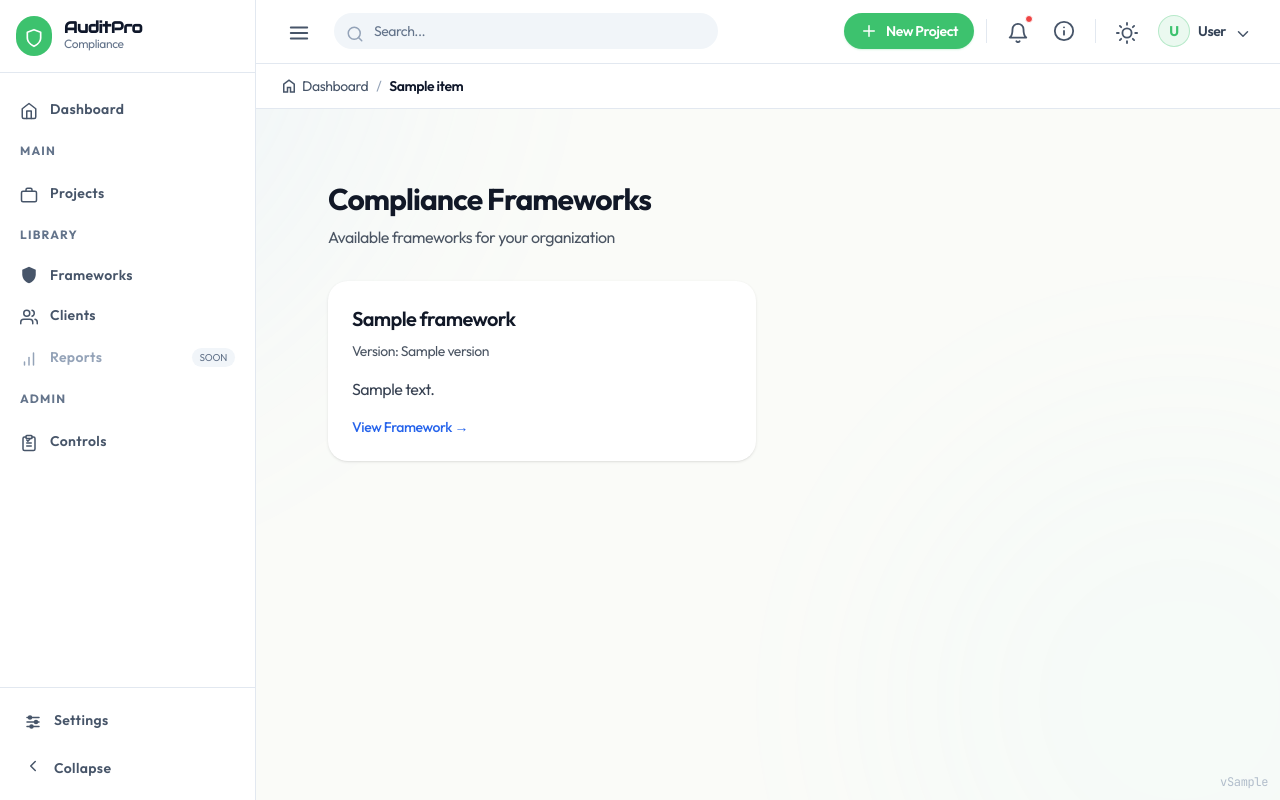
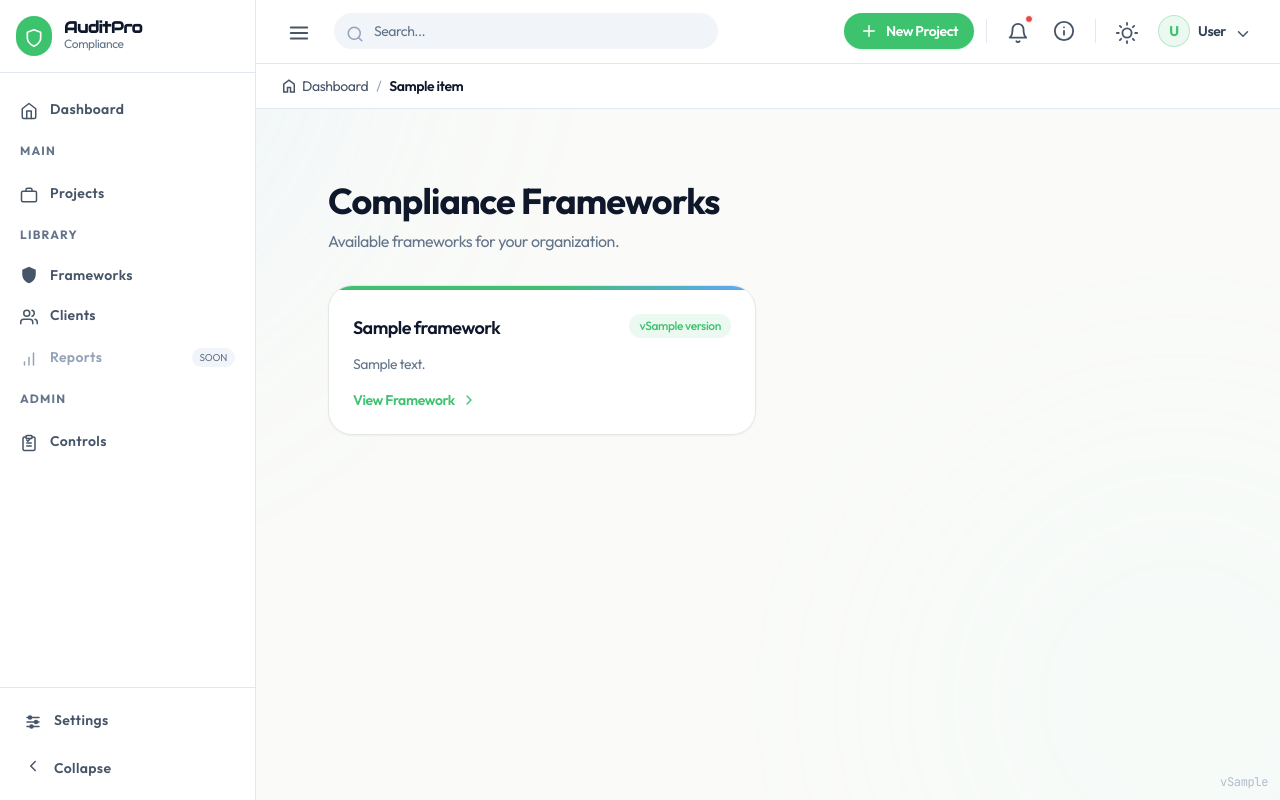
Before and after one commit to Chathuminda99/Themis-Revamp, a Python web app: template templates/frameworks/list.html in a window 1280 px wide. Run offline with Jinja, Linux system fonts and the light colour scheme; the template is opened without the code that fills it: most values are stand-ins (such as "Sample title", 1, 10 or a date in 2020); style sheets or scripts are compiled from the project's sources; some libraries are stand-ins or nearby versions.

Commit message:
feat: redesign frameworks list page to match design system
- Match layout/padding with projects and clients pages
- Add dark mode support (replace gray-* with slate-* + dark: variants)
- Add gradient top accent line per card (matches modal/project card style)
- Version badge as pill, animated chevron arrow on hover
- Use bg-card, border-border, text-primary tokens

Co-Authored-By: Claude Sonnet 4.6 <noreply@anthropic.com>

```diff
--- a/static/css/output.css
+++ b/static/css/output.css
@@ -2845,21 +2845,6 @@ body {
   color: hsl(var(--foreground));
 }
 
-.text-gray-600 {
-  --tw-text-opacity: 1;
-  color: rgb(75 85 99 / var(--tw-text-opacity, 1));
-}
-
-.text-gray-700 {
-  --tw-text-opacity: 1;
-  color: rgb(55 65 81 / var(--tw-text-opacity, 1));
-}
-
-.text-gray-900 {
-  --tw-text-opacity: 1;
-  color: rgb(17 24 39 / var(--tw-text-opacity, 1));
-}
-
 .text-green-500 {
   --tw-text-opacity: 1;
   color: rgb(34 197 94 / var(--tw-text-opacity, 1));
@@ -3628,6 +3613,11 @@ body {
   display: block;
 }
 
+.group:hover .group-hover\:translate-x-1 {
+  --tw-translate-x: 0.25rem;
+  transform: translate(var(--tw-translate-x), var(--tw-translate-y)) rotate(var(--tw-rotate)) skewX(var(--tw-skew-x)) skewY(var(--tw-skew-y)) scaleX(var(--tw-scale-x)) scaleY(var(--tw-scale-y));
+}
+
 .group:hover .group-hover\:gap-2 {
   gap: 0.5rem;
 }
--- a/templates/frameworks/list.html
+++ b/templates/frameworks/list.html
@@ -1,24 +1,34 @@
 {% extends "base.html" %}
 
 {% block content %}
-<div class="px-8 py-8">
-  <div class="mb-8">
-    <h1 class="text-3xl font-bold text-gray-900">Compliance Frameworks</h1>
-    <p class="text-gray-600 mt-2">Available frameworks for your organization</p>
+<div class="px-4 py-6 md:px-8 md:py-8 animate-fade-in-up">
+  <div class="mb-8 flex flex-col md:flex-row md:items-center justify-between gap-4">
+    <div>
+      <h1 class="text-3xl md:text-4xl font-bold text-slate-900 dark:text-slate-100 tracking-tight">Compliance Frameworks</h1>
+      <p class="text-slate-500 dark:text-slate-400 mt-2 text-sm md:text-base">Available frameworks for your organization.</p>
+    </div>
   </div>
 
   <div class="grid grid-cols-1 md:grid-cols-2 gap-6">
     {% for framework in frameworks %}
-    <a href="/frameworks/{{ framework.id }}" class="bg-white rounded-lg shadow hover:shadow-lg transition-shadow p-6 block">
-      <h2 class="text-xl font-semibold text-gray-900 mb-2">{{ framework.name }}</h2>
-      {% if framework.version %}
-      <p class="text-sm text-gray-600 mb-4">Version: {{ framework.version }}</p>
-      {% endif %}
-      {% if framework.description %}
-      <p class="text-gray-700 mb-4">{{ framework.description }}</p>
-      {% endif %}
-      <div class="text-sm text-blue-600 font-medium">
-        View Framework →
+    <a href="/frameworks/{{ framework.id }}"
+      class="group block bg-card border border-border rounded-xl shadow-sm hover:shadow-md transition-all duration-200 overflow-hidden">
+      <!-- Top accent line -->
+      <div class="h-1 bg-gradient-to-r from-primary via-primary to-blue-400"></div>
+      <div class="p-6">
+        <div class="flex items-start justify-between gap-4 mb-3">
+          <h2 class="text-lg font-semibold text-slate-900 dark:text-slate-100 group-hover:text-primary transition-colors">{{ framework.name }}</h2>
+          {% if framework.version %}
+          <span class="flex-shrink-0 text-xs font-medium bg-primary/10 text-primary px-2.5 py-1 rounded-full">v{{ framework.version }}</span>
+          {% endif %}
+        </div>
+        {% if framework.description %}
+        <p class="text-sm text-slate-500 dark:text-slate-400 mb-4 line-clamp-2">{{ framework.description }}</p>
+        {% endif %}
+        <div class="flex items-center gap-1.5 text-sm font-semibold text-primary">
+          View Framework
+          <svg class="w-4 h-4 group-hover:translate-x-1 transition-transform" xmlns="http://www.w3.org/2000/svg" viewBox="0 0 24 24" fill="none" stroke="currentColor" stroke-width="2" stroke-linecap="round" stroke-linejoin="round"><polyline points="9 18 15 12 9 6"></polyline></svg>
+        </div>
       </div>
     </a>
     {% endfor %}
```
